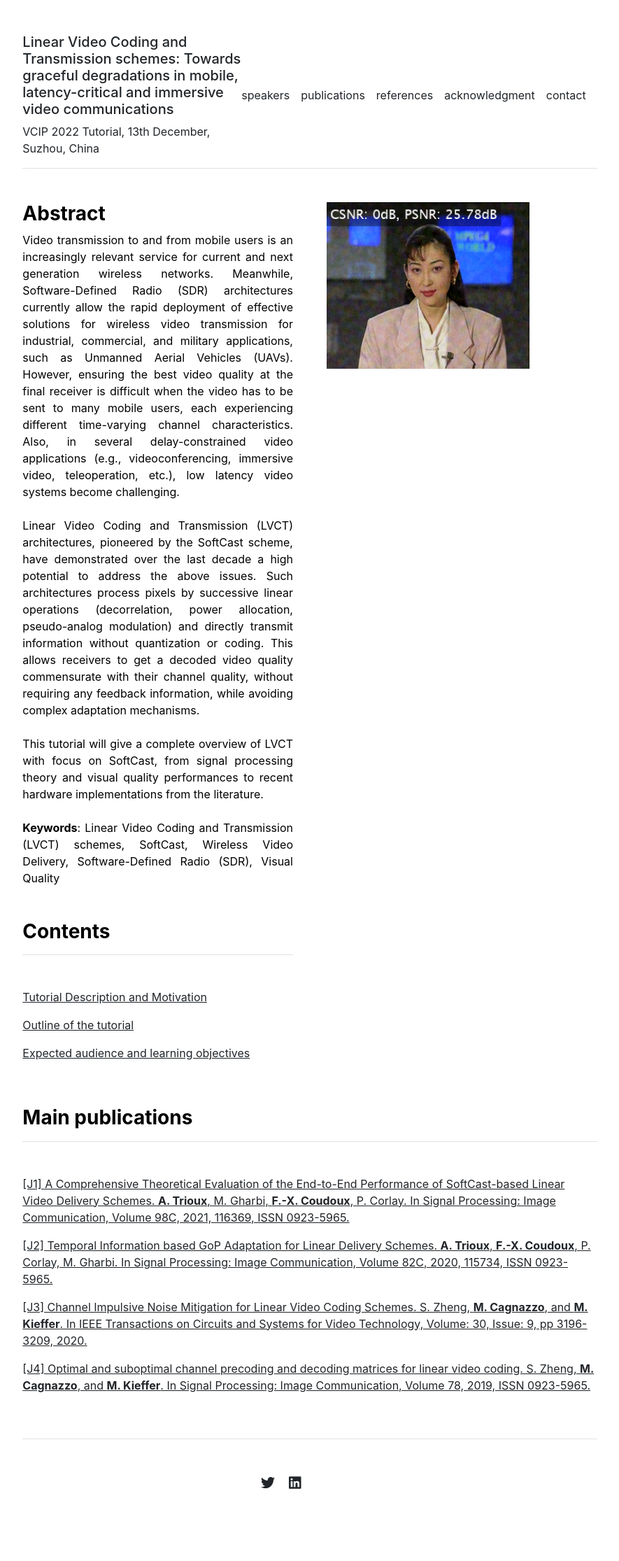
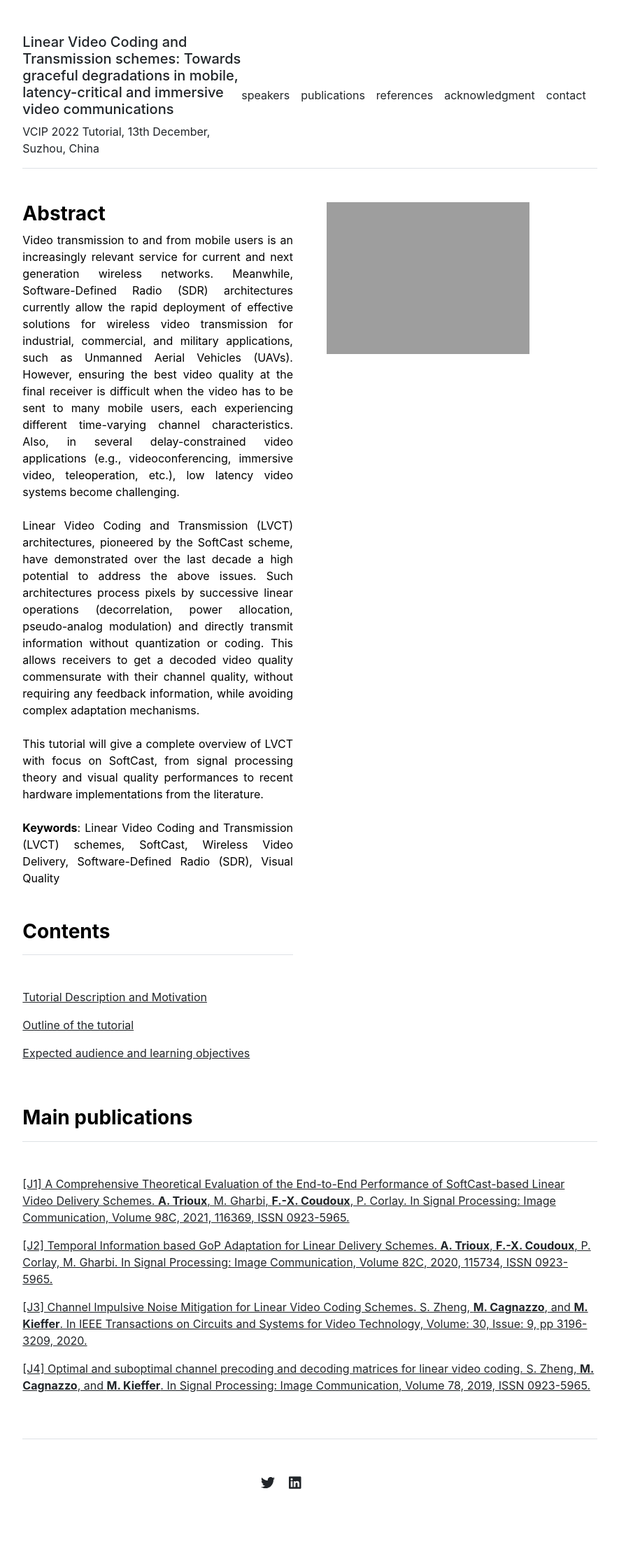
Before and after one commit to XiaYi59/LVCT, a Jekyll site: the page built from index.md, in a window 1280 px wide. Shown: the whole page at 70% size, without its empty margins (197-1082 px from the left). Built offline with Jekyll 4.4.1, drawn with Linux system fonts in a browser that asks for light colours.

Commit message:
Update home.html

```diff
--- a/_layouts/home.html
+++ b/_layouts/home.html
@@ -8,7 +8,7 @@ layout: default
     {{ content }}
   </div>
   <div class="col-md-6">
-    <img src="{{ site.github.url }}/assets/img/testnew51.gif" alt="Home" width="75%">
+    <img src="{{ site.github.url }}/assets/img/Image_home.gif" alt="Home" width="75%">
   </div>
 </div>
 
```
